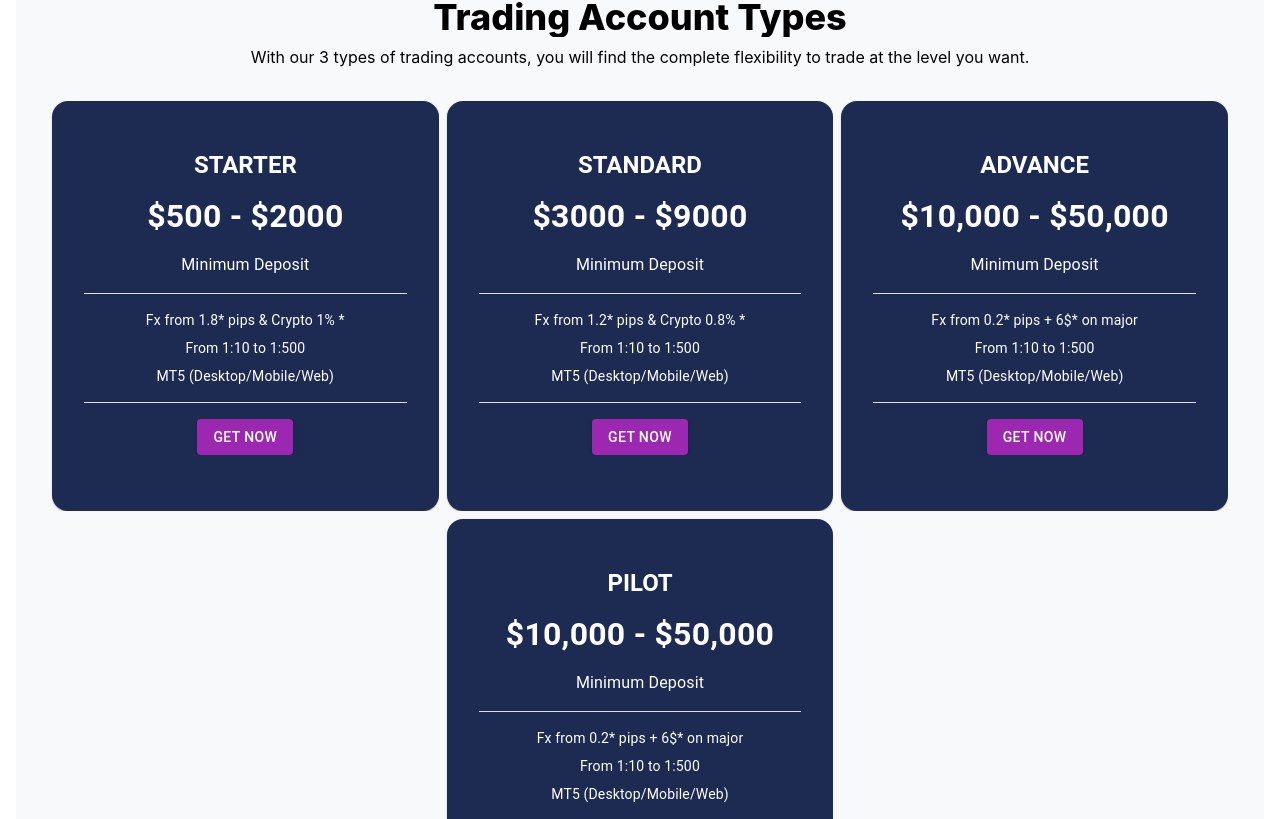
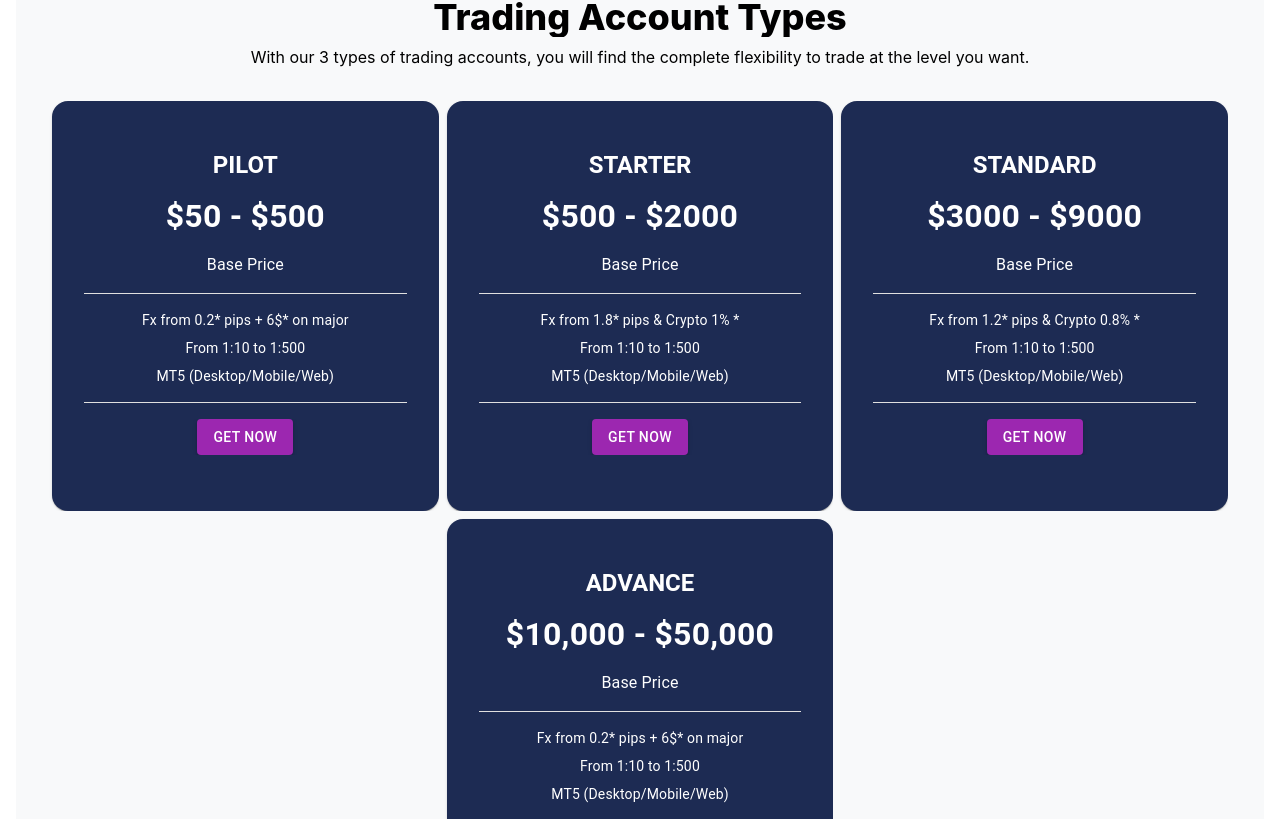
Before and after one commit to Meekemma/cryptodatavault-frontend, a React (Vite) app: page / in a window 1280 px wide. Shown: the part 1001-1820 px from the top of the page. Built offline with nearby package versions, Linux system fonts and the light colour scheme; no server answers.

Commit message:
updated the plan

```diff
--- a/src/components/TradePlan.jsx
+++ b/src/components/TradePlan.jsx
@@ -8,9 +8,19 @@ import { useNavigate } from 'react-router-dom';
 
 const cardItems = [
   {
+    title: 'PILOT',
+    price: '$50 - $500',
+    text1: 'Base Price',
+    details: [
+      'Fx from 0.2* pips + 6$* on major',
+      'From 1:10 to 1:500',
+      'MT5 (Desktop/Mobile/Web)'
+    ]
+  },
+  {
     title: 'STARTER',
     price: '$500 - $2000',
-    text1: 'Minimum Deposit',
+    text1: 'Base Price',
     details: [
       'Fx from 1.8* pips & Crypto 1% *',
       'From 1:10 to 1:500',
@@ -20,7 +30,7 @@ const cardItems = [
   {
     title: 'STANDARD',
     price: '$3000 - $9000',
-    text1: 'Minimum Deposit',
+    text1: 'Base Price',
     details: [
       'Fx from 1.2* pips & Crypto 0.8% *',
       'From 1:10 to 1:500',
@@ -30,23 +40,14 @@ const cardItems = [
   {
     title: 'ADVANCE',
     price: '$10,000 - $50,000',
-    text1: 'Minimum Deposit',
-    details: [
-      'Fx from 0.2* pips + 6$* on major',
-      'From 1:10 to 1:500',
-      'MT5 (Desktop/Mobile/Web)'
-    ]
-  },
-  {
-    title: 'PILOT',
-    price: '$10,000 - $50,000',
-    text1: 'Minimum Deposit',
+    text1: 'Base Price',
     details: [
       'Fx from 0.2* pips + 6$* on major',
       'From 1:10 to 1:500',
       'MT5 (Desktop/Mobile/Web)'
     ]
   }
+
 ];
 
 const TradePlan = () => {
```
